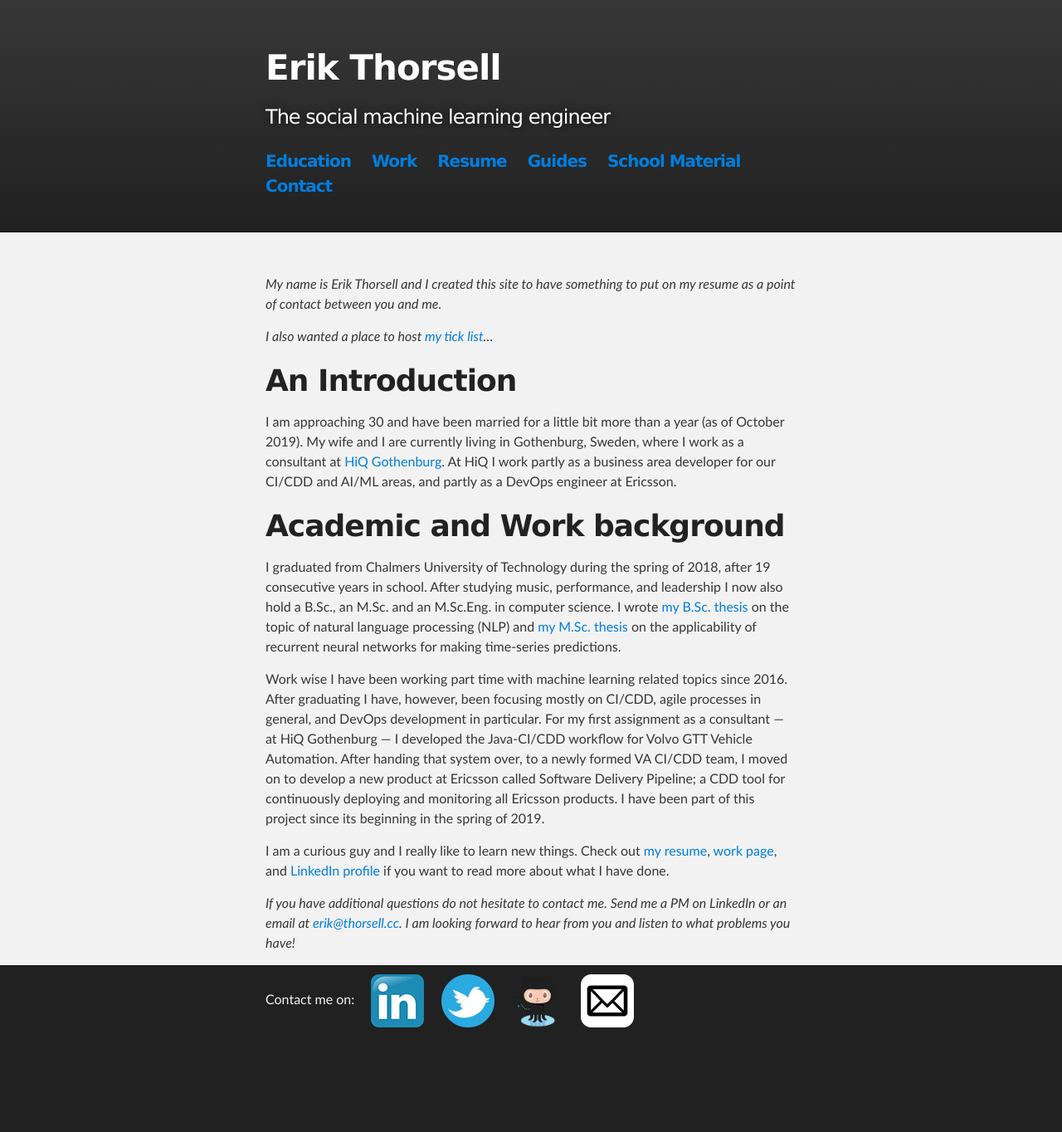
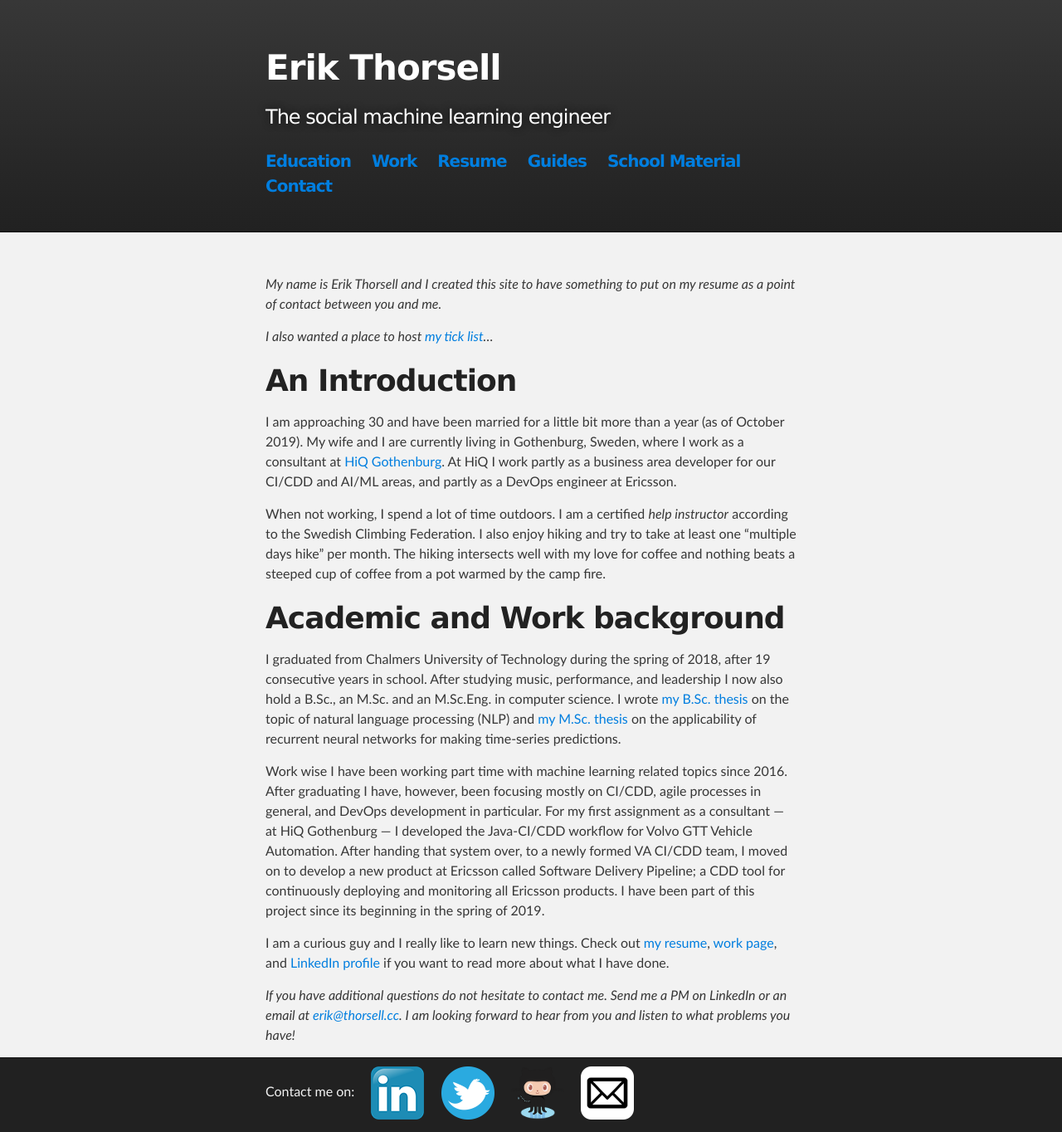
Before and after one commit to ErikThorsell/erikthorsell.github.io, a Jekyll site: the page built from index.md, in a window 1280 px wide. Shown: the whole page at 83% size. Built offline with Jekyll 4.4.1, drawn with Linux system fonts in a browser that asks for light colours; before the commit the page ends 1253 px from its top, so only the background shows below that.

Commit message:
Add interests to index

```diff
--- a/index.md
+++ b/index.md
@@ -15,6 +15,12 @@ of October 2019). My wife and I are currently living in Gothenburg, Sweden,
 where I work as a consultant at [HiQ Gothenburg](https://www.hiq.se/en/). At HiQ
 I work partly as a business area developer for our CI/CDD and AI/ML areas, and
 partly as a DevOps engineer at Ericsson.
+
+When not working, I spend a lot of time outdoors. I am a certified *help
+instructor* according to the Swedish Climbing Federation. I also enjoy hiking
+and try to take at least one "multiple days hike" per month. The hiking
+intersects well with my love for coffee and nothing beats a steeped cup of
+coffee from a pot warmed by the camp fire.
 
 
 # Academic and Work background #
```
